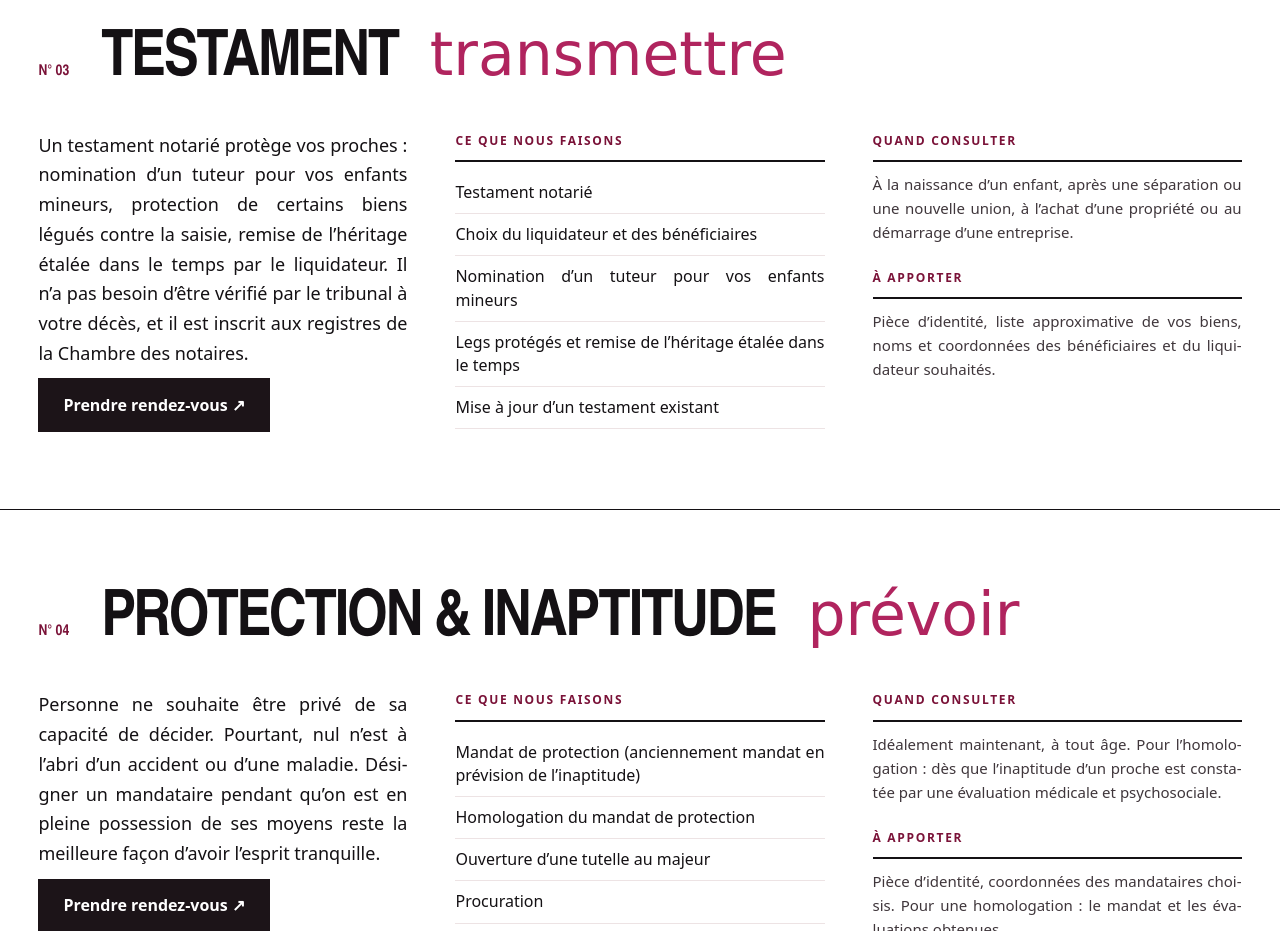
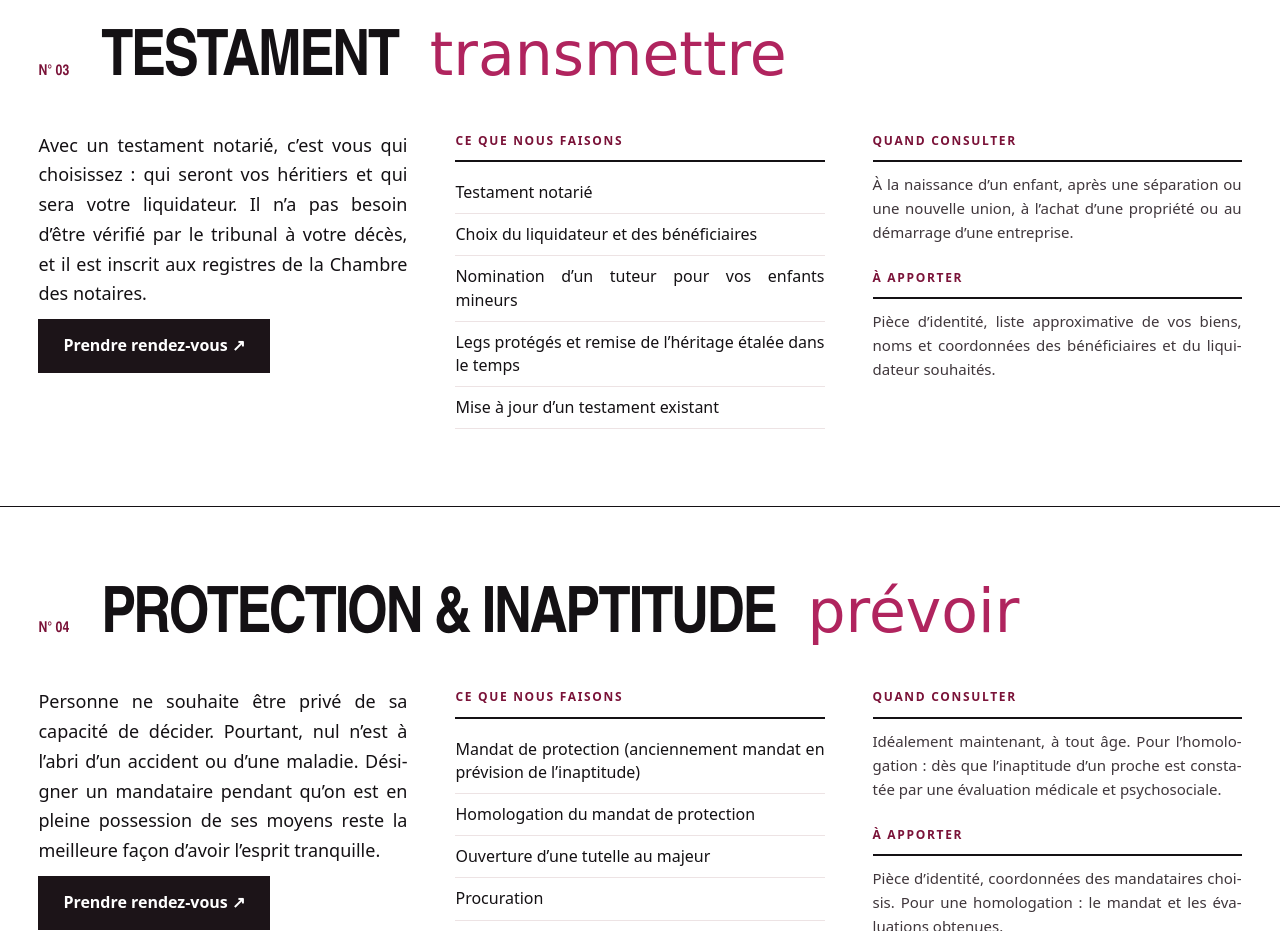
Before and after one commit to reactoolai/bianka, a website built with Vite: page services.html in a window 1280 px wide. Shown: the part 1700-2631 px from the top of the page. Built offline with nearby package versions, Linux system fonts and the light colour scheme; no server answers; a web font is replaced by a local one.

Commit message:
Services, Testament : vous choisissez vos héritiers et votre liquidateur
Co-Authored-By: Claude Opus 5.5 <noreply@anthropic.com>

```diff
--- a/services.html
+++ b/services.html
@@ -73,7 +73,7 @@
         <div class="domain__head" data-reveal><span class="toc__num">N° 03</span><h2 class="display" style="font-size: clamp(34px, 5vw, 76px)">Testament</h2><span class="script" aria-hidden="true">transmettre</span></div>
         <div class="domain__grid" data-reveal>
           <div>
-            <p style="font-size: 18px; line-height: 1.65">Un testament notarié protège vos proches : nomination d’un tuteur pour vos enfants mineurs, protection de certains biens légués contre la saisie, remise de l’héritage étalée dans le temps par le liquidateur. Il n’a pas besoin d’être vérifié par le tribunal à votre décès, et il est inscrit aux registres de la Chambre des notaires.</p>
+            <p style="font-size: 18px; line-height: 1.65">Avec un testament notarié, c’est vous qui choisissez : qui seront vos héritiers et qui sera votre liquidateur. Il n’a pas besoin d’être vérifié par le tribunal à votre décès, et il est inscrit aux registres de la Chambre des notaires.</p>
             <a class="btn btn--dark" href="/rendez-vous.html?motif=Testament" style="align-self: flex-start">Prendre rendez-vous ↗</a>
           </div>
           <div><span class="label">Ce que nous faisons</span><ul><li>Testament notarié</li><li>Choix du liquidateur et des bénéficiaires</li><li>Nomination d’un tuteur pour vos enfants mineurs</li><li>Legs protégés et remise de l’héritage étalée dans le temps</li><li>Mise à jour d’un testament existant</li></ul></div>
```
